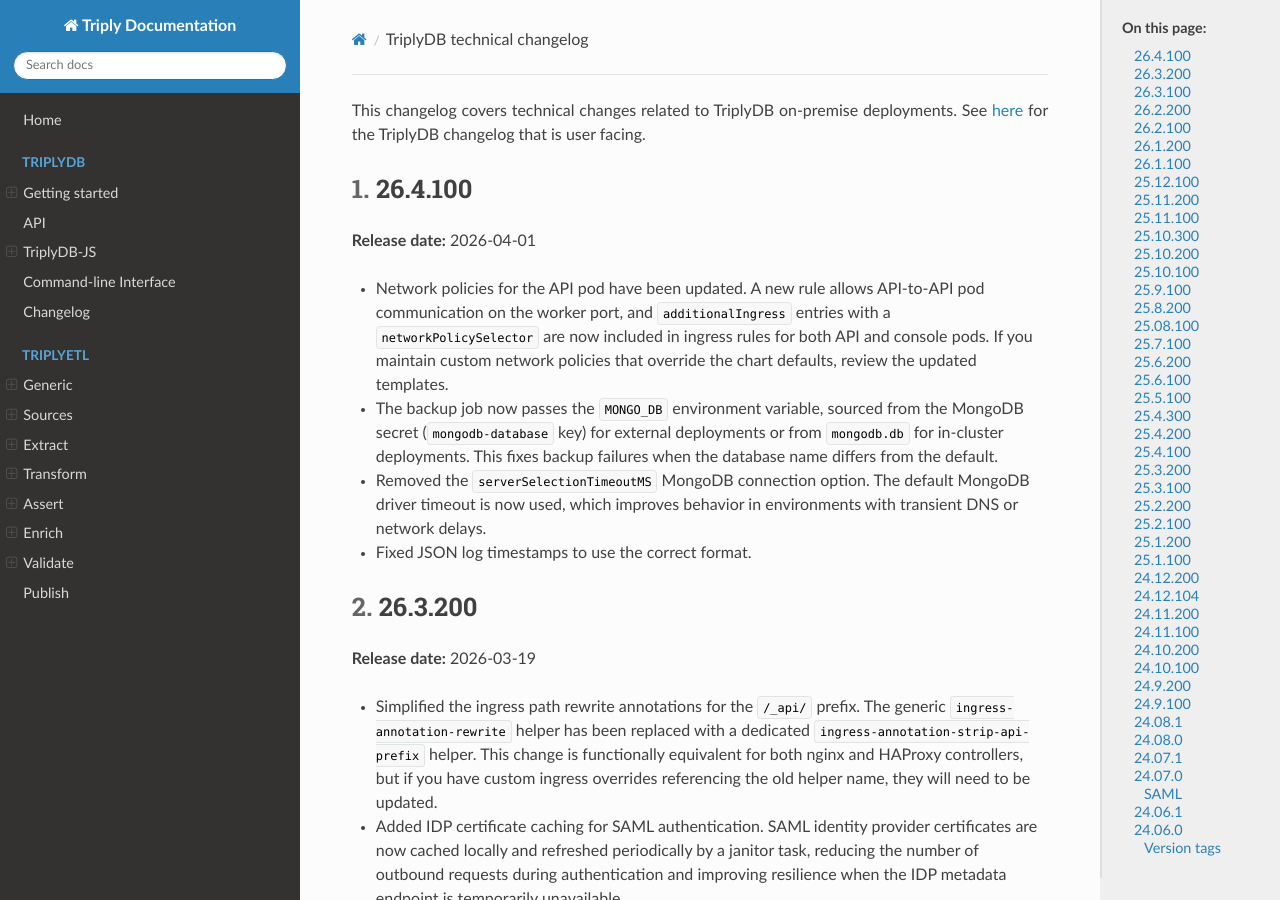
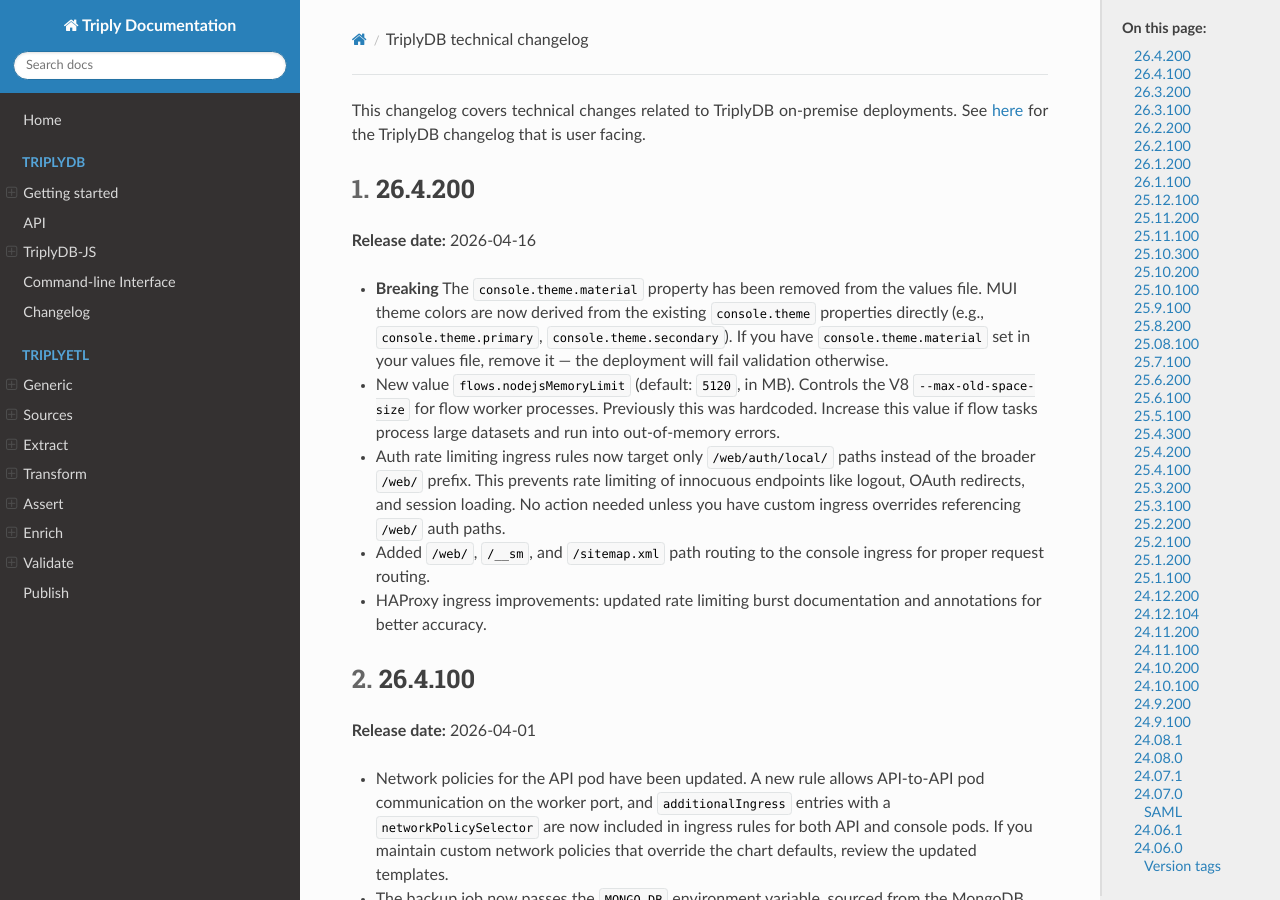
Before and after one commit to TriplyDB/Documentation, an MkDocs documentation site: the page built from docs/triplydb-technical-changelog/index.md, in a window 1280 px wide and 900 px high. Built offline with MkDocs 1.6.1, drawn with Linux system fonts in a browser that asks for light colours.

Commit message:
updated changelog

```diff
--- a/docs/triplydb-technical-changelog/index.md
+++ b/docs/triplydb-technical-changelog/index.md
@@ -6,6 +6,17 @@
 [TOC]
 
 This changelog covers technical changes related to TriplyDB on-premise deployments. See [here](/triplydb-changelog) for the TriplyDB changelog that is user facing.
+
+
+## 26.4.200 {#26.4.200}
+
+**Release date:** 2026-04-16
+
+- **Breaking** The `console.theme.material` property has been removed from the values file. MUI theme colors are now derived from the existing `console.theme` properties directly (e.g., `console.theme.primary`, `console.theme.secondary`). If you have `console.theme.material` set in your values file, remove it — the deployment will fail validation otherwise.
+- New value `flows.nodejsMemoryLimit` (default: `5120`, in MB). Controls the V8 `--max-old-space-size` for flow worker processes. Previously this was hardcoded. Increase this value if flow tasks process large datasets and run into out-of-memory errors.
+- Auth rate limiting ingress rules now target only `/web/auth/local/` paths instead of the broader `/web/` prefix. This prevents rate limiting of innocuous endpoints like logout, OAuth redirects, and session loading. No action needed unless you have custom ingress overrides referencing `/web/` auth paths.
+- Added `/web/`, `/__sm`, and `/sitemap.xml` path routing to the console ingress for proper request routing.
+- HAProxy ingress improvements: updated rate limiting burst documentation and annotations for better accuracy.
 
 
 ## 26.4.100 {#26.4.100}
```
Also changed, not shown: docs/triplydb-changelog/index.md (+11 -0 lines).
